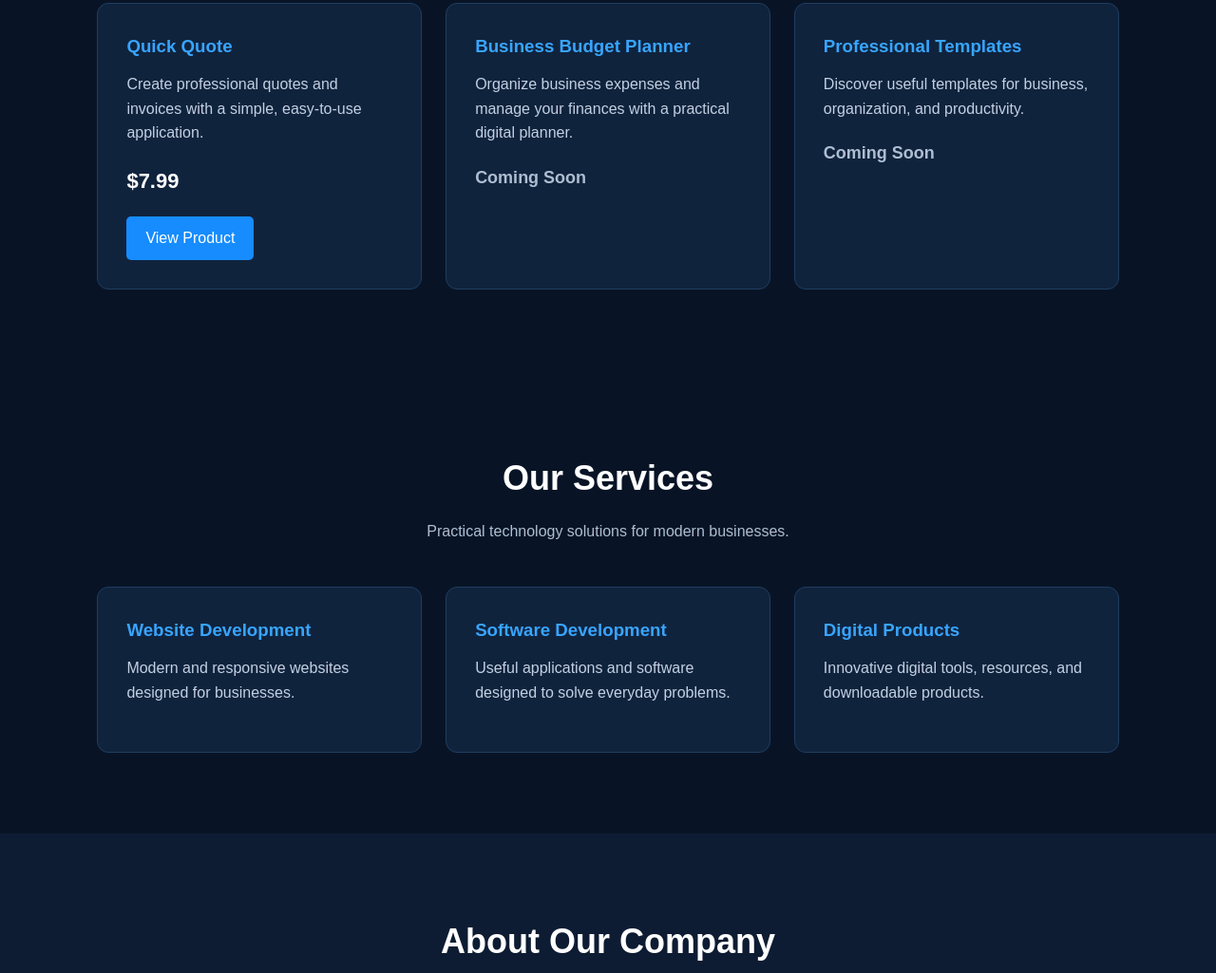
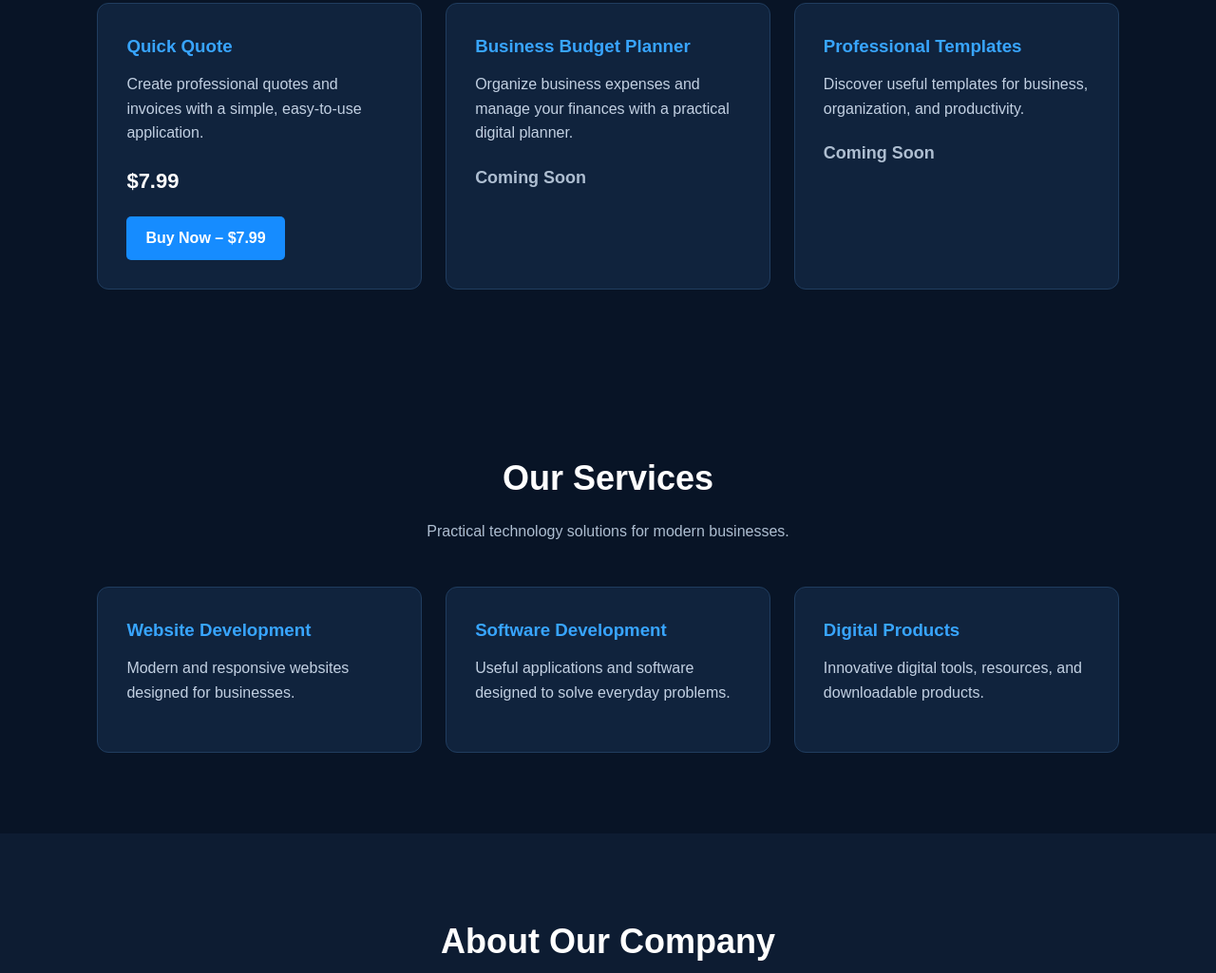
Before and after one commit to Mm2469/mcginnis-technologies, a plain HTML site: page index.html in a window 1280 px wide. Shown: the part 811-1836 px from the top of the page at 95% size. Drawn offline with Linux system fonts and the light colour scheme.

Commit message:
Modify product links and update button label
Updated product links and button text in index.html.

```diff
--- a/index.html
+++ b/index.html
@@ -176,6 +176,7 @@
             color: white;
             text-decoration: none;
             border-radius: 5px;
+            font-weight: bold;
             transition: 0.3s;
         }
 
@@ -256,7 +257,10 @@
 
 <body>
 
+    <!-- HEADER -->
+
     <header>
+
         <div class="logo">
             McGinnis<span>Technologies</span>
         </div>
@@ -268,6 +272,7 @@
             <a href="#about">About</a>
             <a href="#contact">Contact</a>
         </nav>
+
     </header>
 
     <main>
@@ -305,6 +310,8 @@
 
             <div class="product-grid">
 
+                <!-- QUICK QUOTE -->
+
                 <div class="product-card">
 
                     <h3>Quick Quote</h3>
@@ -316,15 +323,18 @@
 
                     <div class="price">$7.99</div>
 
-                    <!-- Replace with your actual product URL -->
                     <a
-                        href="quick-quote.html"
+                        href="https://payhip.com/b/2H5VO"
+                        target="_blank"
+                        rel="noopener noreferrer"
                         class="small-button"
                     >
-                        View Product
+                        Buy Now – $7.99
                     </a>
 
                 </div>
+
+                <!-- BUSINESS BUDGET PLANNER -->
 
                 <div class="product-card">
 
@@ -340,6 +350,8 @@
                     </div>
 
                 </div>
+
+                <!-- PROFESSIONAL TEMPLATES -->
 
                 <div class="product-card">
 
@@ -444,7 +456,6 @@
                 We'd love to hear from you.
             </p>
 
-            <!-- Replace with your actual business email -->
             <a
                 href="mailto:YOUR-EMAIL@example.com"
                 class="button"
```
